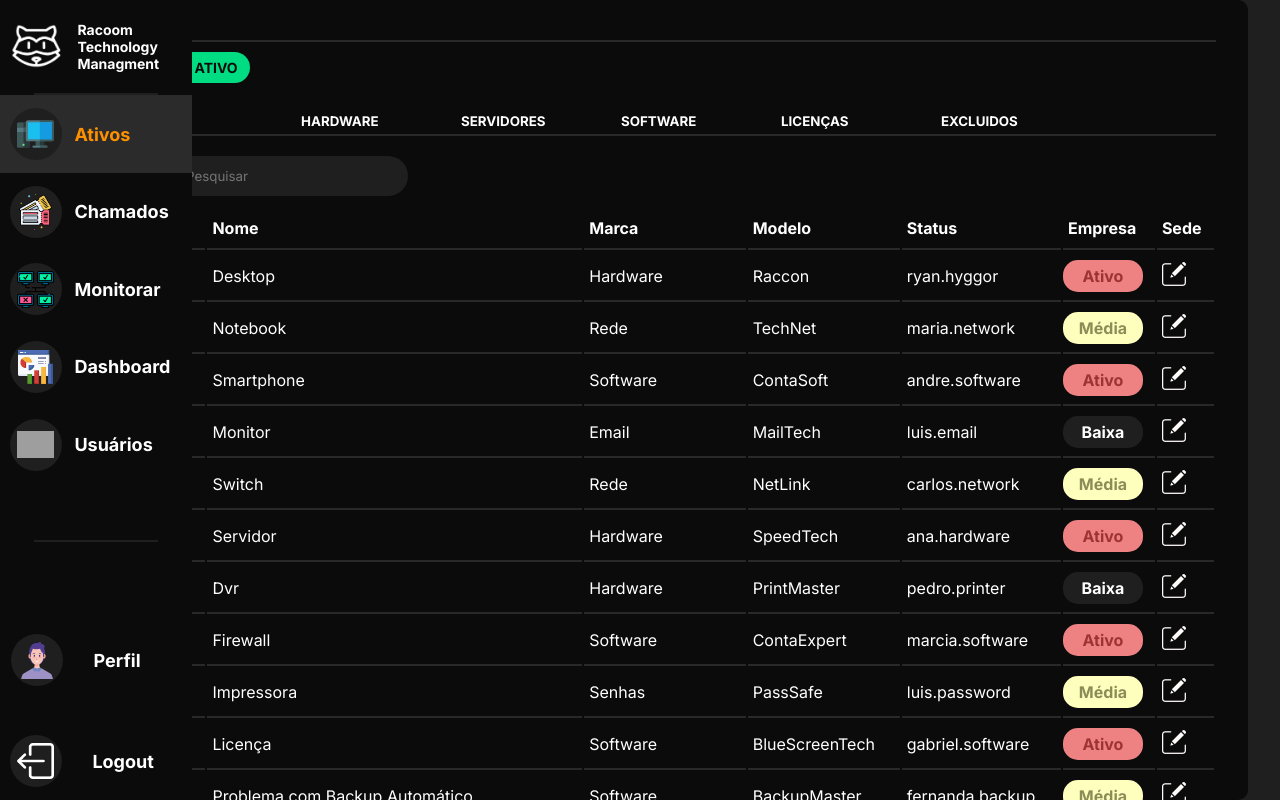
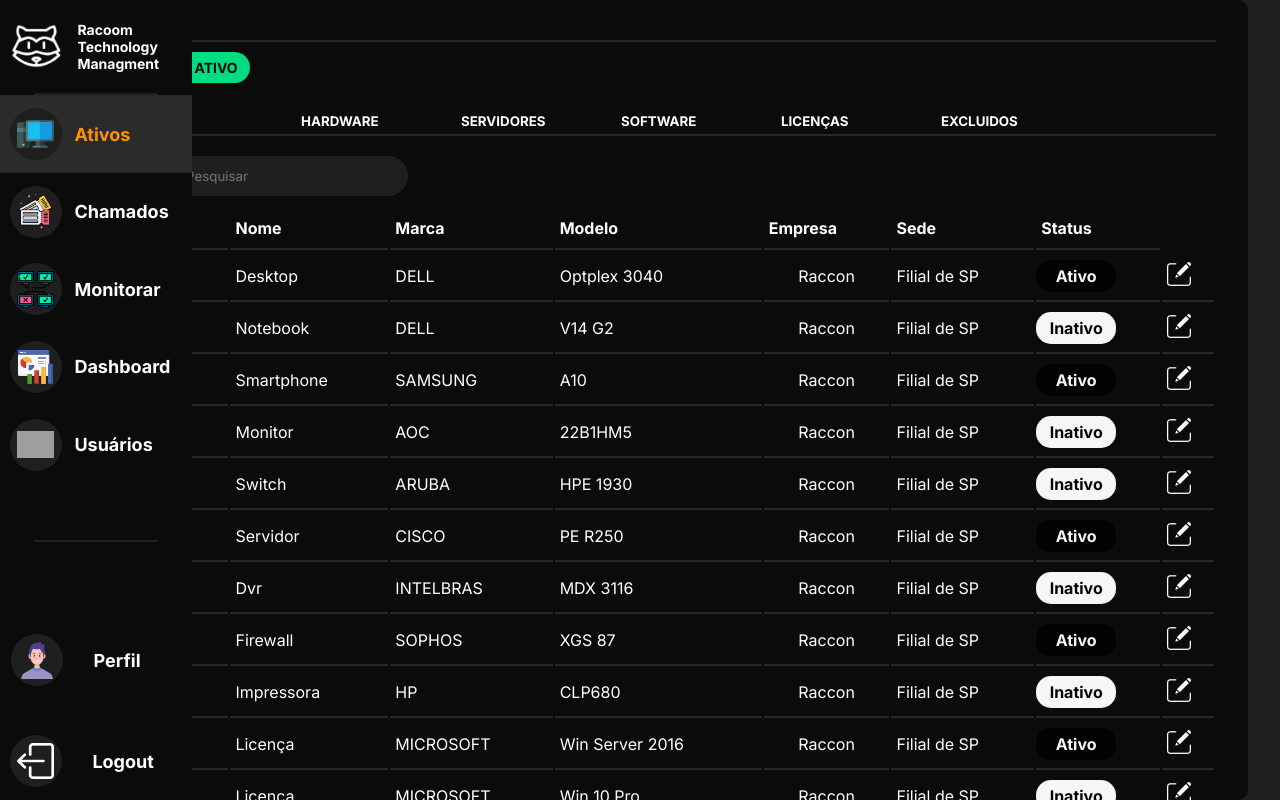
Before and after one commit to RaccoonTechnologyManagement/RaccoonTechnologyManagement, a React (Create React App) app in the folder frontend/: page /ativos in a window 1280 px wide. Built offline with nearby package versions, Linux system fonts and the light colour scheme; grey boxes are pictures that could not be loaded.

Commit message:
Feat: Added active modified files

```diff
--- a/frontend/src/components/data/AtivosDatabase.js
+++ b/frontend/src/components/data/AtivosDatabase.js
@@ -3,170 +3,181 @@ export const ativos = [
     {
       id: 10,
       nome: 'Desktop',
-      marca: 'Hardware',
+      marca: 'DELL',
+      modelo: 'Optplex 3040',
+      empresa: 'Raccon',
+      sede: 'Filial de SP',
       prioridade: 'Ativo',
-      empresa: 'Raccon',
-      tecnico: 'ryan.hyggor',
     },
     {
       id: 11,
       nome: 'Notebook',
-      marca: 'Rede',
-      prioridade: 'Média',
-      empresa: 'TechNet',
-      tecnico: 'maria.network',
+      marca: 'DELL',
+      modelo: 'V14 G2',
+      empresa: 'Raccon',
+      sede: 'Filial de SP',
+      prioridade: 'Inativo',
     },
     {
       id: 12,
       nome: 'Smartphone',
-      marca: 'Software',
+      marca: 'SAMSUNG',
+      modelo: 'A10',
+      empresa: 'Raccon',
+      sede: 'Filial de SP',
       prioridade: 'Ativo',
-      empresa: 'ContaSoft',
-      tecnico: 'andre.software',
     },
     {
       id: 13,
       nome: 'Monitor',
-      marca: 'Email',
-      prioridade: 'Baixa',
-      empresa: 'MailTech',
-      tecnico: 'luis.email',
+      marca: 'AOC',
+      modelo: '22B1HM5',
+      empresa: 'Raccon',
+      sede: 'Filial de SP',
+      prioridade: 'Inativo',
     },
     {
       id: 14,
       nome: 'Switch',
-      marca: 'Rede',
-      prioridade: 'Média',
-      empresa: 'NetLink',
-      tecnico: 'carlos.network',
+      marca: 'ARUBA',
+      modelo: 'HPE 1930',
+      empresa: 'Raccon',
+      sede: 'Filial de SP',
+      prioridade: 'Inativo',
     },
     {
       id: 15,
       nome: 'Servidor',
-      marca: 'Hardware',
+      marca: 'CISCO',
+      modelo: 'PE R250',
+      empresa: 'Raccon',
+      sede: 'Filial de SP',
       prioridade: 'Ativo',
-      empresa: 'SpeedTech',
-      tecnico: 'ana.hardware',
     },
     {
       id: 16,
       nome: 'Dvr',
-      marca: 'Hardware',
-      prioridade: 'Baixa',
-      empresa: 'PrintMaster',
-      tecnico: 'pedro.printer',
+      marca: 'INTELBRAS',
+      modelo: 'MDX 3116',
+      empresa: 'Raccon',
+      sede: 'Filial de SP',
+      prioridade: 'Inativo',
     },
     {
       id: 17,
       nome: 'Firewall',
-      marca: 'Software',
+      marca: 'SOPHOS',
+      modelo: 'XGS 87',
+      empresa: 'Raccon',
+      sede: 'Filial de SP',
       prioridade: 'Ativo',
-      empresa: 'ContaExpert',
-      tecnico: 'marcia.software',
     },
     {
       id: 18,
       nome: 'Impressora',
-      marca: 'Senhas',
-      prioridade: 'Média',
-      empresa: 'PassSafe',
-      tecnico: 'luis.password',
+      marca: 'HP',
+      modelo: 'CLP680',
+      empresa: 'Raccon',
+      sede: 'Filial de SP',
+      prioridade: 'Inativo',
     },
     {
       id: 19,
       nome: 'Licença',
-      marca: 'Software',
+      marca: 'MICROSOFT',
+      modelo: 'Win Server 2016',
+      empresa: 'Raccon',
+      sede: 'Filial de SP',
       prioridade: 'Ativo',
-      empresa: 'BlueScreenTech',
-      tecnico: 'gabriel.software',
     },
     {
       id: 20,
-      nome: 'Problema com Backup Automático',
-      marca: 'Software',
-      prioridade: 'Média',
-      empresa: 'BackupMaster',
-      tecnico: 'fernanda.backup',
+      nome: 'Licença',
+      marca: 'MICROSOFT',
+      modelo: 'Win 10 Pro',
+      empresa: 'Raccon',
+      sede: 'Filial de SP',
+      prioridade: 'Inativo',
     },
     {
       id: 21,
-      nome: 'Mouse Não Responde',
-      marca: 'Hardware',
-      prioridade: 'Baixa',
-      empresa: 'MouseTech',
-      tecnico: 'rodrigo.mouse',
+      nome: 'pendente',
+      marca: 'pendente',
+      prioridade: 'Inativo',
+      modelo: 'pendente',
+      empresa: 'pendente',
     },
     {
       id: 22,
-      nome: 'Erro de Sintaxe no Código',
-      marca: 'Desenvolvimento',
+      nome: 'pendente',
+      marca: 'pendente',
       prioridade: 'Ativo',
-      empresa: 'CodeCraft',
-      tecnico: 'paulo.dev',
+      modelo: 'pendente',
+      empresa: 'pendente',
     },
     {
       id: 23,
-      nome: 'Problema de Impressão em Cores',
-      marca: 'Hardware',
-      prioridade: 'Média',
-      empresa: 'ColorPrint',
-      tecnico: 'ana.printer',
+      nome: 'pendente',
+      marca: 'pendente',
+      prioridade: 'Inativo',
+      modelo: 'pendente',
+      empresa: 'pendente',
     },
     {
       id: 24,
-      nome: 'Aplicativo Mobile Fecha Inesperadamente',
-      marca: 'Software',
+      nome: 'pendente',
+      marca: 'pendente',
       prioridade: 'Ativo',
-      empresa: 'AppTech',
-      tecnico: 'marcos.mobile',
+      modelo: 'pendente',
+      empresa: 'pendente',
     },
     {
         id: 25,
-        nome: 'Aplicativo Mobile Fecha Inesperadamente',
-        marca: 'Software',
+        nome: 'pendente',
+        marca: 'pendente',
         prioridade: 'Ativo',
-        empresa: 'AppTech',
-        tecnico: 'marcos.mobile',
+        modelo: 'pendente',
+        empresa: 'pendente',
     },
     {
         id: 26,
-        nome: 'Aplicativo Mobile Fecha Inesperadamente',
-        marca: 'Software',
+        nome: 'pendente',
+        marca: 'pendente',
         prioridade: 'Ativo',
-        empresa: 'AppTech',
-        tecnico: 'marcos.mobile',
+        modelo: 'pendente',
+        empresa: 'pendente',
     },
     {
         id: 27,
-        nome: 'Aplicativo Mobile Fecha Inesperadamente',
-        marca: 'Software',
+        nome: 'pendente',
+        marca: 'pendente',
         prioridade: 'Ativo',
-        empresa: 'AppTech',
-        tecnico: 'marcos.mobile',
+        modelo: 'pendente',
+        empresa: 'pendente',
     },
     {
         id: 28,
-        nome: 'Aplicativo Mobile Fecha Inesperadamente',
-        marca: 'Software',
+        nome: 'pendente',
+        marca: 'pendente',
         prioridade: 'Ativo',
-        empresa: 'AppTech',
-        tecnico: 'marcos.mobile',
+        modelo: 'pendente',
+        empresa: 'pendente',
     },
     {
         id: 29,
-        nome: 'Aplicativo Mobile Fecha Inesperadamente',
-        marca: 'Software',
+        nome: 'pendente',
+        marca: 'pendente',
         prioridade: 'Ativo',
-        empresa: 'AppTech',
-        tecnico: 'marcos.mobile',
+        modelo: 'pendente',
+        empresa: 'pendente',
     },
     {
         id: 30,
-        nome: 'Aplicativo Mobile Fecha Inesperadamente',
-        marca: 'Software',
+        nome: 'pendente',
+        marca: 'pendente',
         prioridade: 'Ativo',
-        empresa: 'AppTech',
-        tecnico: 'marcos.mobile',
+        modelo: 'pendente',
+        empresa: 'pendente',
     },
 
 
--- a/frontend/src/components/layout/AtivosLt.js
+++ b/frontend/src/components/layout/AtivosLt.js
@@ -17,7 +17,7 @@ function AtivosLt (props){
             </div>
 
             <div className={styles.notBorderButton}>
-                <NavLink to={`/ativos/abertos`}>
+                <NavLink to={`/ativos`}>
                     <button>TODOS</button>
                 </NavLink>
                 <NavLink to={`/ativos/hardware`}>
@@ -32,7 +32,7 @@ function AtivosLt (props){
                 <NavLink to={`/ativos/licencas`}>
                     <button>LICENÇAS</button>
                 </NavLink>
-                <NavLink to={`/ativos/vencidos`}>
+                <NavLink to={`/ativos/excluidos`}>
                     <button>EXCLUIDOS</button>
                 </NavLink>
             </div>
--- a/frontend/src/components/pages/AtivosAbertos.module.css
+++ b/frontend/src/components/pages/AtivosAbertos.module.css
@@ -13,6 +13,12 @@
     border-bottom: 2px solid #292929;
 }
 
+.tabelaCabecalhoItensEmpresa{
+    padding: 10px 5px;
+    border-bottom: 2px solid #292929;
+    text-align: center;
+}
+
 .tabelaCabecalhoItens img{
     cursor: pointer;
 }
@@ -20,11 +26,11 @@
 .prioridade{
     height: 2em;
     border-bottom: 2px solid #292929;
+
 }
 
-.prioridadeAlta,
-.prioridadeMedia,
-.prioridadeBaixa{
+.userativo,
+.userinativo{
     font-weight: bold;
     width: 5em;
     height: 2em;
@@ -34,17 +40,13 @@
     align-items: center;
 }
 
-.prioridadeAlta{
-    background-color: #EE8282;
-    color: #9D3434;
+.userativo{
+    background-color: #020202;
+    color: #f6f6f6;
 }
-.prioridadeMedia{
-    background-color: #FEFFBD;
-    color: #8B8C57;
-}
-.prioridadeBaixa{
-    background-color: #1F1F1F;
-    color: #FFF;
+.userinativo{
+    background-color: #f6f6f6;
+    color: #020202;
 }
 
 .colums{
--- a/frontend/src/components/pages/AtivosInicial.js
+++ b/frontend/src/components/pages/AtivosInicial.js
@@ -10,7 +10,7 @@ import AtivosLt from '../layout/AtivosLt';
 function AtivosInicial (){
 
     const cabecalho = [
-        'N° Pat','Nome','Marca','Modelo','Status','Empresa','Sede',
+        'N° Pat','Nome','Marca','Modelo','Empresa','Sede','Status',
       ]
       const itemsPerPage = 15;
       const [currentPage, setCurrentPage] = useState(1);
@@ -49,17 +49,18 @@ function AtivosInicial (){
                   <td className={styles.tabelaCabecalhoItens}>{item.id}</td>
                   <td className={styles.tabelaCabecalhoItens}>{item.nome}</td>
                   <td className={styles.tabelaCabecalhoItens}>{item.marca}</td>
-                  <td className={styles.tabelaCabecalhoItens}>{item.empresa}</td>
-                  <td className={styles.tabelaCabecalhoItens}>{item.tecnico}</td>
+                  <td className={styles.tabelaCabecalhoItens}>{item.modelo}</td>
+                  <td className={styles.tabelaCabecalhoItensEmpresa}>{item.empresa}</td>
+                  <td className={styles.tabelaCabecalhoItens}>{item.sede}</td>
 
                   <td className={styles.prioridade}>
                     {item.prioridade === 'Ativo'?
-                    <div className={styles.prioridadeAlta}>Ativo</div>: ''}
-                    {item.prioridade === 'Média'?
-                    <div className={styles.prioridadeMedia}>Média</div>: ''}
-                    {item.prioridade === 'Baixa'?
-                    <div className={styles.prioridadeBaixa}>Baixa</div>: ''}
+                    <div className={styles.userativo}>Ativo</div>: ''}
+                    {item.prioridade === 'Inativo'?
+                    <div className={styles.userinativo}>Inativo</div>: ''}
                   </td>
+
+
 
                   <td className={styles.tabelaCabecalhoItens}>
                     <img
--- a/frontend/src/components/pages/Login.js
+++ b/frontend/src/components/pages/Login.js
@@ -8,6 +8,8 @@ import { FaUserAlt } from "react-icons/fa";
 import { RiLockPasswordLine } from "react-icons/ri";
 
 export const Login = ()=>{
+
+
 
     const [user, setUser] = useState("")
     const [password, setPassword] = useState("")
@@ -28,6 +30,8 @@ export const Login = ()=>{
             alert(response.response.data.error);
           });
       };
+
+
 
     return(
         <div className={styles.mainContainer}>
```
